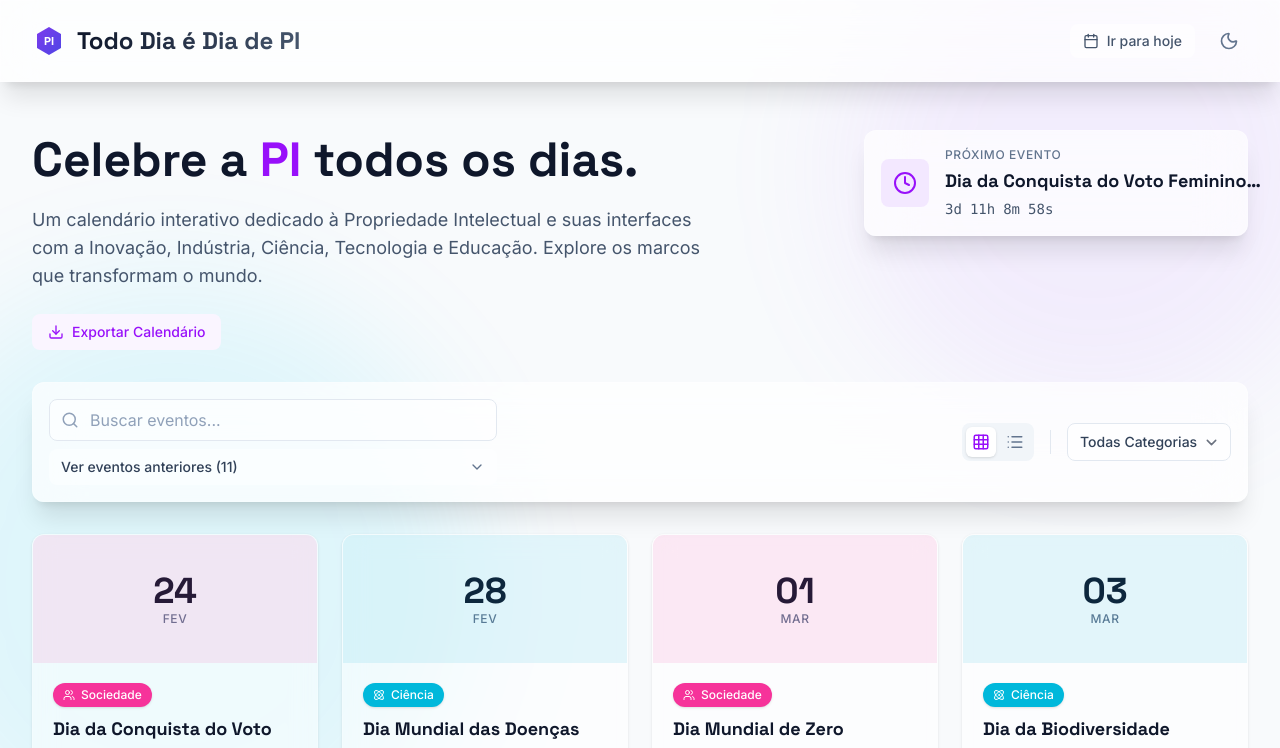
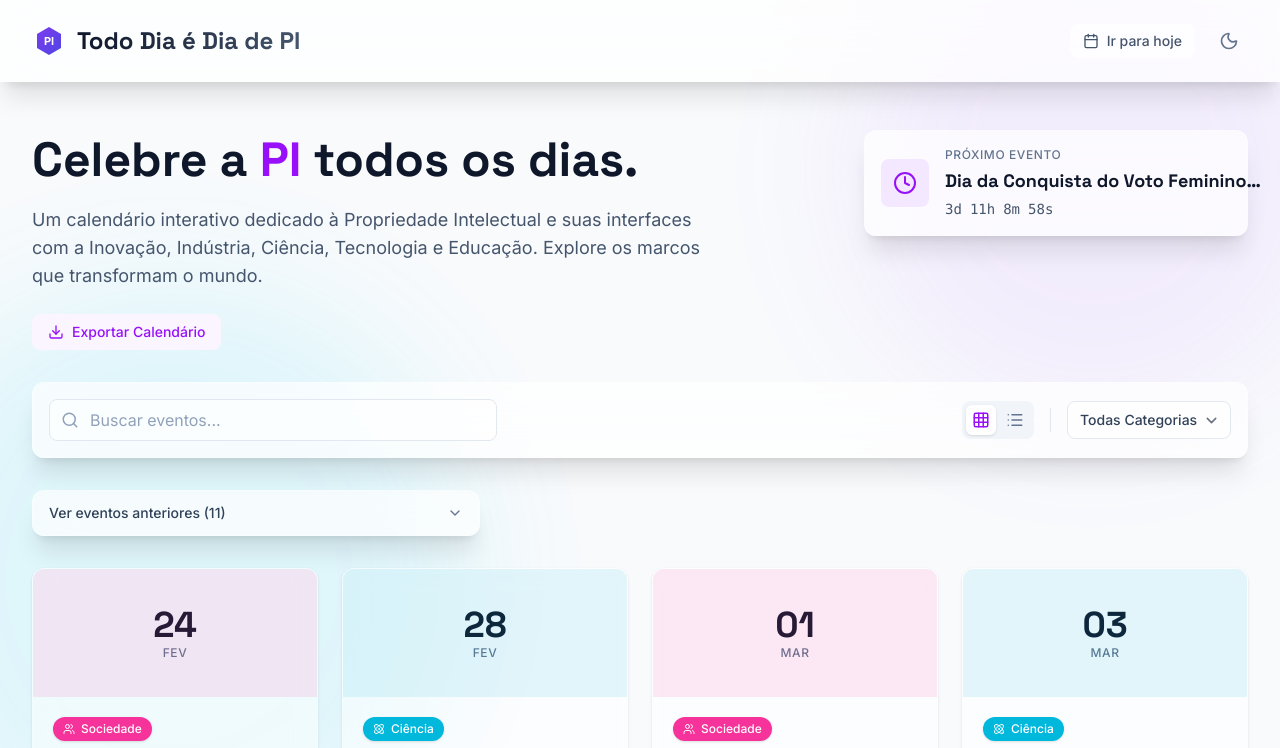
Before and after one commit to dmenezes007/pi-todo-dia, a React (Vite) app: page / in a window 1280 px wide. Shown: the top 748 px of the page. Built offline with nearby package versions, Linux system fonts and the light colour scheme.

Commit message:
Separa barra de eventos anteriores abaixo da busca

```diff
--- a/src/App.tsx
+++ b/src/App.tsx
@@ -444,7 +444,7 @@ export default function App() {
         <div className="sticky top-20 z-30 glass-panel rounded-xl p-4 space-y-4 sm:space-y-0 sm:flex sm:items-center sm:justify-between gap-4 transition-all duration-300">
 
           {/* Search */}
-          <div className="flex-1 max-w-md space-y-2">
+          <div className="flex-1 max-w-md">
             <div className="relative">
               <Search className="absolute left-3 top-1/2 -translate-y-1/2 text-slate-400" size={18} />
               <input
@@ -455,23 +455,6 @@ export default function App() {
                 className="w-full pl-10 pr-4 py-2 bg-white/50 dark:bg-slate-800/50 border border-slate-200 dark:border-slate-700 rounded-lg focus:outline-none focus:ring-2 focus:ring-purple-500 text-slate-900 dark:text-white placeholder-slate-400"
               />
             </div>
-
-            {pastEvents.length > 0 && (
-              <button
-                type="button"
-                onClick={() => setShowPastEvents((prev) => !prev)}
-                className="w-full flex items-center justify-between px-3 py-2 text-left bg-white/40 dark:bg-slate-800/40 hover:bg-white/70 dark:hover:bg-slate-800/60 rounded-lg transition-colors"
-                aria-expanded={showPastEvents}
-              >
-                <span className="text-sm font-medium text-slate-700 dark:text-slate-200">
-                  {showPastEvents ? 'Ocultar eventos anteriores' : 'Ver eventos anteriores'} ({pastEvents.length})
-                </span>
-                <ChevronDown
-                  size={16}
-                  className={`text-slate-500 dark:text-slate-400 transition-transform ${showPastEvents ? 'rotate-180' : ''}`}
-                />
-              </button>
-            )}
           </div>
 
           {/* Filters & View Toggle */}
@@ -508,6 +491,25 @@ export default function App() {
             </div>
           </div>
         </div>
+
+        {pastEvents.length > 0 && (
+          <div className="max-w-md">
+            <button
+              type="button"
+              onClick={() => setShowPastEvents((prev) => !prev)}
+              className="w-full flex items-center justify-between px-4 py-3 text-left glass-panel rounded-xl hover:bg-white/70 dark:hover:bg-slate-800/60 transition-colors"
+              aria-expanded={showPastEvents}
+            >
+              <span className="text-sm font-medium text-slate-700 dark:text-slate-200">
+                {showPastEvents ? 'Ocultar eventos anteriores' : 'Ver eventos anteriores'} ({pastEvents.length})
+              </span>
+              <ChevronDown
+                size={16}
+                className={`text-slate-500 dark:text-slate-400 transition-transform ${showPastEvents ? 'rotate-180' : ''}`}
+              />
+            </button>
+          </div>
+        )}
 
         {/* Upcoming Events */}
         <div className={eventListClassName}>
```
